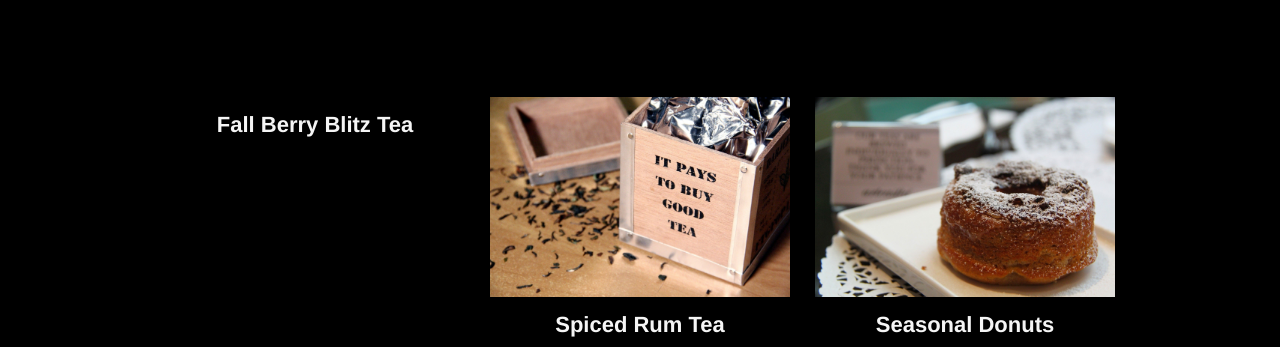
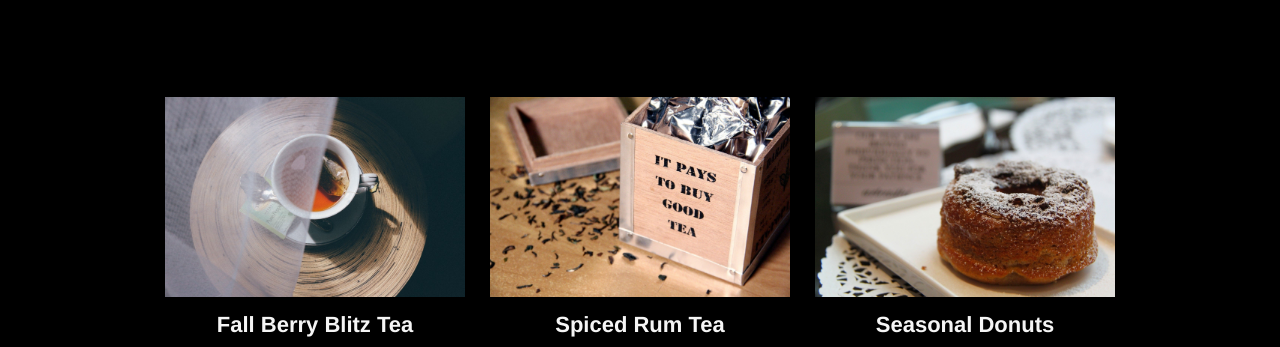
Before and after one commit to BlueElyas/tea-cozy, a plain HTML site: page index.html in a window 1280 px wide. Shown: the part 1118-1465 px from the top of the page. Drawn offline with Linux system fonts and the light colour scheme; files whose address does not match are found by name.

Commit message:
Fix first img element path

```diff
--- a/index.html
+++ b/index.html
@@ -46,7 +46,7 @@
         </div>
         <div class="flex">
           <div class="card">
-            <img src="./resources./images/img-myrtle-ave.jpg" alt="" />
+            <img src="./resources/images/img-myrtle-ave.jpg" alt="" />
             <h4>Fall Berry Blitz Tea</h4>
           </div>
           <div class="card">
```
